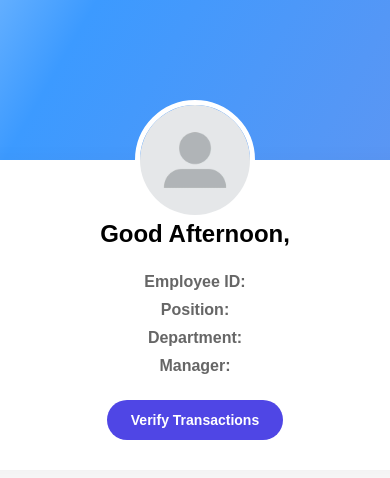
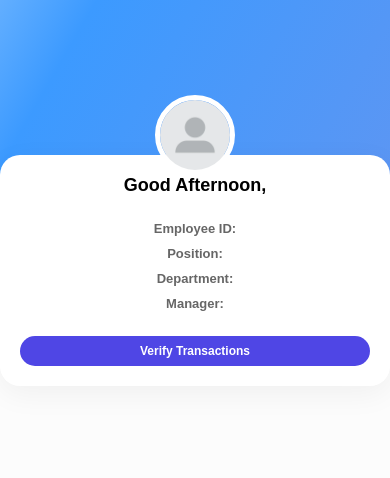
Before and after one commit to MarcoMeyer1/apds-part-2, a React (Create React App) app in the folder employee/: page /employee-dashboard in a window 390 px wide. Shown: the top 478 px of the page. Built offline with nearby package versions, Linux system fonts and the light colour scheme; no server answers.

Commit message:
Mobile responsiveness updates

```diff
--- a/employee/src/Pages/EmployeeDashboard.css
+++ b/employee/src/Pages/EmployeeDashboard.css
@@ -30,6 +30,7 @@
     background-size: 300% 300%;
     animation: gradientShift 35s ease-in-out infinite;
 }
+
 
 @keyframes gradientShift {
     0% {
@@ -145,3 +146,70 @@
 .action-button:hover {
     background-color: #4338ca;
 }
+
+@media (max-width: 768px) {
+    .profile-card {
+        width: 95%;
+        padding: 30px 20px 20px;
+    }
+
+    .profile-picture {
+        width: 100px;
+        height: 100px;
+    }
+
+    .profile-info h2 {
+        font-size: 20px;
+    }
+
+    .profile-info p {
+        font-size: 14px;
+    }
+
+    .profile-details p {
+        font-size: 14px;
+    }
+
+    .button-container {
+        gap: 10px;
+    }
+
+    .action-button {
+        padding: 10px 15px;
+        font-size: 13px;
+    }
+}
+
+@media (max-width: 480px) {
+    .profile-card {
+        width: 100%;
+        padding: 20px;
+        margin-top: 15px;
+    }
+
+    .profile-picture {
+        width: 80px;
+        height: 80px;
+    }
+
+    .profile-info h2 {
+        font-size: 18px;
+    }
+
+    .profile-details p {
+        font-size: 13px;
+        text-align: center;
+    }
+
+    .button-container {
+        flex-direction: column;
+        gap: 10px;
+        width: 100%;
+    }
+
+    .action-button {
+        width: 100%;
+        padding: 8px;
+        font-size: 12px;
+    }
+}
--- a/employee/src/Pages/Login.css
+++ b/employee/src/Pages/Login.css
@@ -159,9 +159,68 @@ button[type="submit"] .ripple {
         opacity: 0;
     }
 }
-@media (max-width: 500px) {
+
+@media (max-width: 768px) {
     .login-container {
         padding: 1.5rem;
         margin: 1rem;
+        max-width: 90%;
+    }
+
+    .login-form h2 {
+        font-size: 1.5rem;
+    }
+
+    .form-group label {
+        font-size: 0.85rem;
+    }
+
+    .form-group input {
+        padding: 0.7rem;
+        font-size: 0.9rem;
+    }
+
+    button[type="submit"] {
+        padding: 0.7rem;
+        font-size: 0.9rem;
+    }
+
+    .error-message {
+        font-size: 0.8rem;
     }
 }
+
+@media (max-width: 500px) {
+    .login-container {
+        padding: 1rem;
+        margin: 0.5rem;
+        max-width: 95%;
+    }
+
+    .form-group input {
+        padding: 0.6rem;
+        font-size: 0.85rem;
+    }
+
+    button[type="submit"] {
+        padding: 0.6rem;
+        font-size: 0.85rem;
+    }
+
+    .form-group label {
+        font-size: 0.8rem;
+    }
+
+    .login-form h2 {
+        font-size: 1.4rem;
+    }
+
+    .button-container {
+        margin-top: 1rem;
+    }
+
+    button[type="submit"]::before {
+        left: 10px;
+        font-size: 1rem;
+    }
+}
--- a/employee/src/Pages/VerifyTransactions.css
+++ b/employee/src/Pages/VerifyTransactions.css
@@ -23,29 +23,16 @@
     width: 200vw;
     height: 200vh;
     transform: translate(-50%, -50%);
-    background: linear-gradient(
-        120deg,
-        #dbefff,
-        #3c9aff,
-        #5c96f3,
-        #3c9aff,
-        #dbefff
-    );
+    background: linear-gradient(120deg, #dbefff, #3c9aff, #5c96f3, #3c9aff, #dbefff);
     background-size: 300% 300%;
     animation: gradientShift 35s ease-in-out infinite;
     z-index: -1;
 }
 
 @keyframes gradientShift {
-    0% {
-        background-position: 0% 50%;
-    }
-    50% {
-        background-position: 100% 50%;
-    }
-    100% {
-        background-position: 0% 50%;
-    }
+    0% { background-position: 0% 50%; }
+    50% { background-position: 100% 50%; }
+    100% { background-position: 0% 50%; }
 }
 
 .verify-transactions-container {
@@ -57,17 +44,22 @@
     border-radius: 20px;
     gap: 20px;
     margin-top: 20px;
-    z-index: 2;
     padding: 20px;
     max-width: 1300px;
     width: 100%;
     margin-left: auto;
     margin-right: auto;
+    z-index: 2;
 }
 
 .transactions-column {
-    flex: 1;
-    max-width: 45%;
+    width: 100%;
+    max-width: 95%;
+}
+
+.table-container {
+    overflow-x: auto;
+    width: 100%;
 }
 
 table {
@@ -114,3 +106,46 @@ th {
 .unverify-button:hover {
     background-color: #c82333;
 }
+
+/* Adjustments for tablets and small screens */
+@media (max-width: 768px) {
+    .verify-transactions-container {
+        flex-direction: column;
+        padding: 15px;
+        gap: 20px;
+        align-items: center;
+    }
+
+    .transactions-column {
+        width: 100%;
+    }
+
+    table {
+        display: block;
+        white-space: nowrap;
+    }
+}
+
+/* Adjustments for mobile phones */
+@media (max-width: 480px) {
+    .verify-transactions-container {
+        padding: 10px;
+        gap: 25px;
+    }
+
+    .transactions-column {
+        width: 100%;
+    }
+
+    th, td {
+        padding: 8px;
+        font-size: 13px;
+    }
+
+    .verify-button, .unverify-button {
+        width: 100%;
+        margin-top: 10px;
+        padding: 10px;
+        font-size: 13px;
+    }
+}
--- a/employee/src/Pages/VerifyTransactions.js
+++ b/employee/src/Pages/VerifyTransactions.js
@@ -146,10 +146,11 @@ const VerifyTransactions = () => {
     </div>
 
     <div className="transactions-column">
-        <h3>Verified Transactions</h3>
-        {verifiedTransactions.length === 0 ? (
-            <p>No verified transactions to display.</p>
-        ) : (
+    <h3>Pending Verification</h3>
+    {pendingTransactions.length === 0 ? (
+        <p>No pending transactions to display.</p>
+    ) : (
+        <div className="table-container">
             <table>
                 <thead>
                     <tr>
@@ -162,7 +163,7 @@ const VerifyTransactions = () => {
                     </tr>
                 </thead>
                 <tbody>
-                    {verifiedTransactions.map((transaction) => (
+                    {pendingTransactions.map((transaction) => (
                         <tr key={transaction.ID}>
                             <td>{transaction.Amount}</td>
                             <td>{transaction.Currency}</td>
@@ -171,18 +172,19 @@ const VerifyTransactions = () => {
                             <td>{new Date(transaction.CreatedAt).toLocaleDateString()}</td>
                             <td>
                                 <button
-                                    onClick={() => handleUnverify(transaction.ID)}
-                                    className="unverify-button"
+                                    onClick={() => handleVerify(transaction.ID, transaction.SWIFTCode)}
+                                    className="verify-button"
                                 >
-                                    Unverify
+                                    Verify
                                 </button>
                             </td>
                         </tr>
                     ))}
                 </tbody>
             </table>
-        )}
-    </div>
+        </div>
+    )}
+</div>
 </div>
 </div>
     );
```
